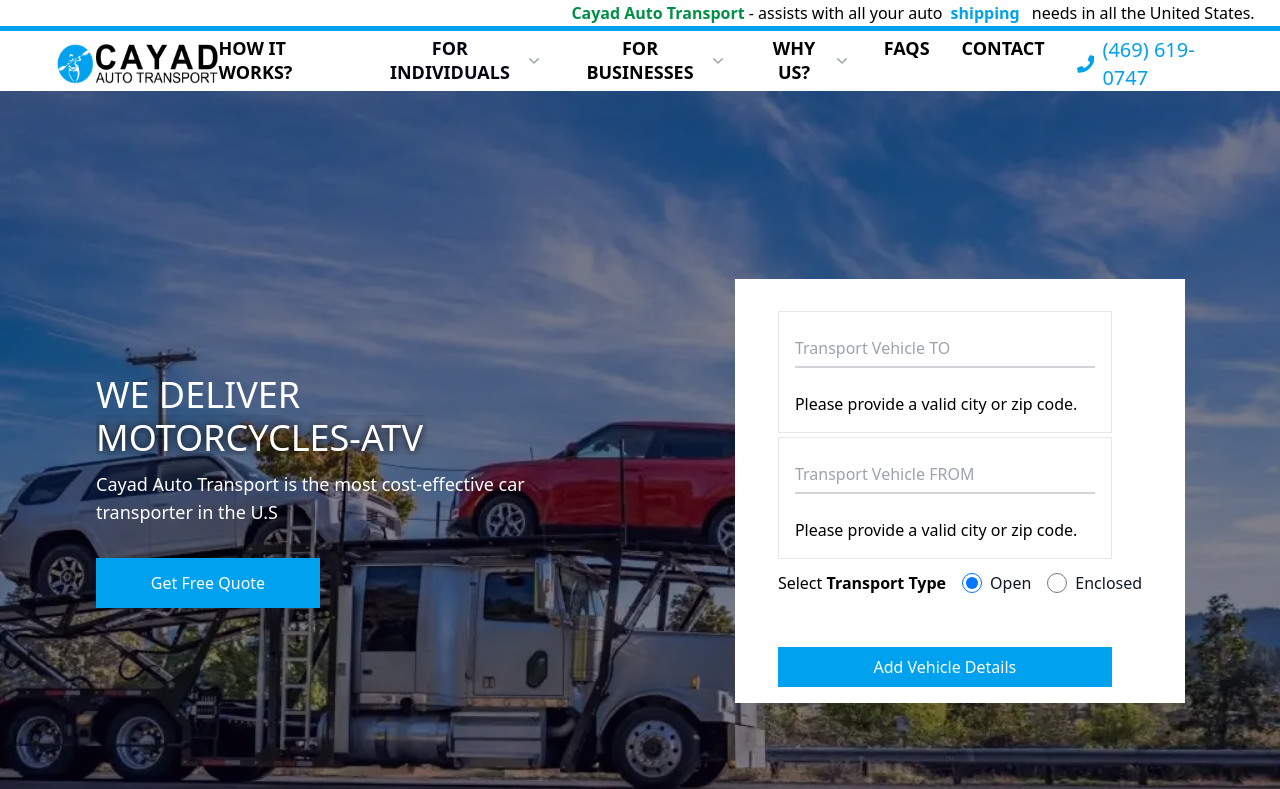
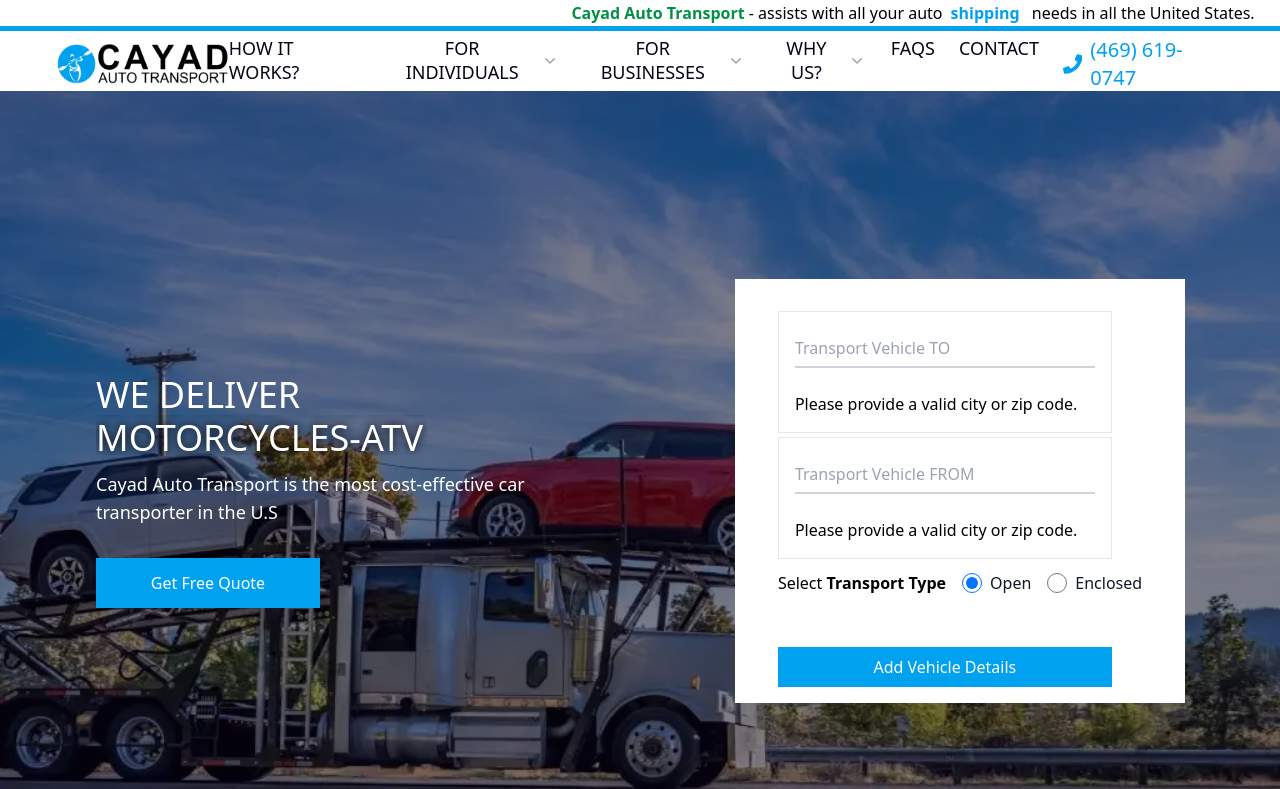
Before and after one commit to AD-Gomez/CayadServices, an Astro site: page / in a window 1280 px wide. Shown: the top 789 px of the page. Built offline with nearby package versions, Linux system fonts and the light colour scheme; Astro itself is replaced by a stand-in of ours; some icons are missing.

Commit message:
changes gap

```diff
--- a/src/components/Navbar.tsx
+++ b/src/components/Navbar.tsx
@@ -83,12 +83,12 @@
               <Bars3Icon className=" h-12 w-12 text-btn-blue font-bold" aria-hidden="true" />
             </button>
           </div>
-          <PopoverGroup className="flex gap-x-12 xs:hidden sm:hidden md:hidden lg:flex  lg:gap-6 xl:gap-8">
-            <a href="#" className="text-lg font-semibold hover:text-[#00a1ef] ease-in-out duration-100 delay-100 leading-6 ">
+          <PopoverGroup className="flex gap-x-6 xs:hidden sm:hidden md:hidden lg:flex  lg:gap-6 xl:gap-6">
+            <a href="#" className="text-lg font-medium text-[#060315] hover:text-[#00a1ef] ease-in-out duration-100 delay-100 leading-6 ">
               HOW IT WORKS?
             </a>
             <Popover className="relative">
-              <PopoverButton className="flex items-center hover:text-[#00a1ef] ease-in-out duration-100 delay-100 focus:outline-none gap-x-1 text-lg font-semibold leading-6 text-[#060315]">
+              <PopoverButton className="flex items-center hover:text-[#00a1ef] ease-in-out duration-100 delay-100 focus:outline-none gap-x-1 text-lg font-medium leading-6 text-[#060315]">
                 FOR INDIVIDUALS
                 <ChevronDownIcon className="h-5 w-5 flex-none text-gray-400" aria-hidden="true" />
               </PopoverButton>
@@ -144,7 +144,7 @@
               </Transition>
             </Popover>
             <Popover className="relative">
-              <PopoverButton className="flex items-center hover:text-[#00a1ef] ease-in duration-100 focus:outline-none delay-100 gap-x-1 text-lg font-semibold leading-6 ">
+              <PopoverButton className="flex items-center text-[#060315] hover:text-[#00a1ef] ease-in duration-100 focus:outline-none delay-100 gap-x-1 text-lg font-medium leading-6 ">
                 FOR BUSINESSES
                 <ChevronDownIcon className="h-5 w-5 flex-none text-gray-400" aria-hidden="true" />
               </PopoverButton>
@@ -176,7 +176,7 @@
               </Transition>
             </Popover>
             <Popover className="relative">
-              <PopoverButton className="flex items-center hover:text-[#00a1ef] ease-in duration-100 focus:outline-none delay-100 gap-x-1 text-lg font-semibold leading-6 ">
+              <PopoverButton className="flex items-center hover:text-[#00a1ef] text-[#060315] ease-in duration-100 focus:outline-none delay-100 gap-x-1 text-lg font-medium leading-6 ">
                 WHY US?
                 <ChevronDownIcon className="h-5 w-5 flex-none text-gray-400" aria-hidden="true" />
               </PopoverButton>
@@ -207,10 +207,10 @@
                 </PopoverPanel>
               </Transition>
             </Popover>
-            <a href="#" className="text-lg hover:text-[#00a1ef] ease-in-out duration-100 delay-100 font-semibold leading-6 ">
+            <a href="#" className="text-lg hover:text-[#00a1ef] text-[#060315] ease-in-out duration-100 delay-100 font-medium leading-6 ">
               FAQS
             </a>
-            <a href="#" className="text-lg hover:text-[#00a1ef] ease-in-out duration-100 delay-100 font-semibold leading-6 ">
+            <a href="#" className="text-lg hover:text-[#00a1ef] text-[#060315] ease-in-out duration-100 delay-100 font-medium leading-6 ">
               CONTACT
             </a>
             <div className='flex items-center'>
```
